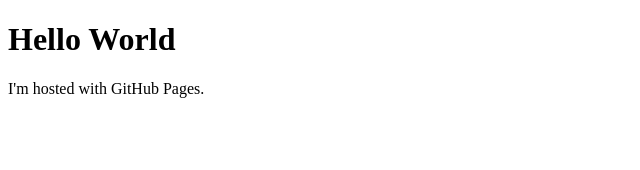
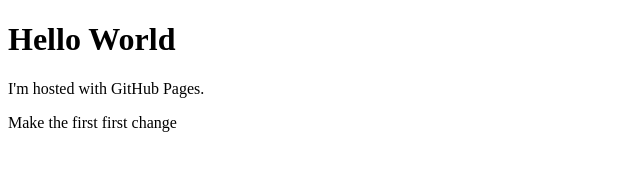
Before and after one commit to ClaudioGubitta/ClaudioGubitta.github.io, a plain HTML site: page Excursion/index.html in a window 1280 px wide. Shown: the whole page, without its empty margins (0-640 px from the left). Drawn offline with Linux system fonts and the light colour scheme.

Commit message:
Make the iwschnso

```diff
--- a/Excursion/index.html
+++ b/Excursion/index.html
@@ -3,5 +3,6 @@
 <body>
 <h1>Hello World</h1>
 <p>I'm hosted with GitHub Pages.</p>
+<p> Make the first first change </p>
 </body>
 </html>
```
